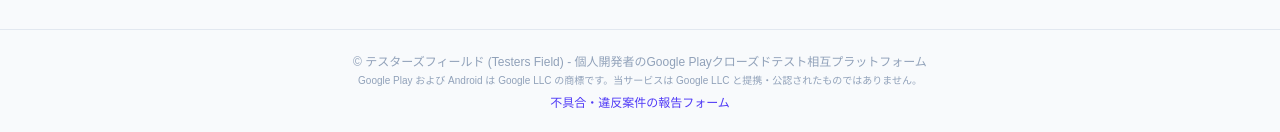
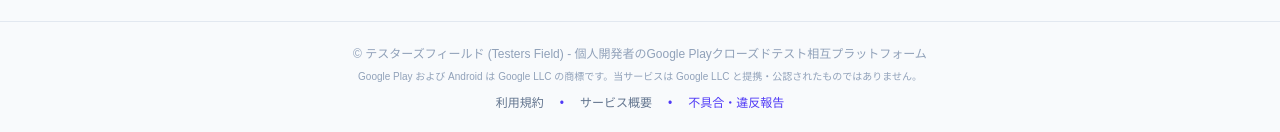
Before and after one commit to yutoookawa/tespo-app, a Next.js app: page / in a window 1280 px wide. Shown: the part 665-797 px from the top of the page. Built offline with nearby package versions, Linux system fonts and the light colour scheme; no server answers; the database is empty.

Commit message:
feat: add terms of service links to footer and signup modal

```diff
--- a/src/app/page.tsx
+++ b/src/app/page.tsx
@@ -625,7 +625,7 @@ export default function Home() {
                   <Share2 className="w-3.5 h-3.5" />
                   <span>Xでサービスをシェア</span>
                 </button>
-                <p className="text-[10px] text-slate-400 text-center">Version 1.2.2</p>
+                <p className="text-[10px] text-slate-400 text-center">Version 1.2.3</p>
               </div>
             </div>
             <div className="flex-1" onClick={() => setIsMenuOpen(false)} />
@@ -633,7 +633,7 @@ export default function Home() {
         )}
 
         <div className="max-w-md mx-auto px-4 pt-3 space-y-3">
-          {/* 保有ポイント ＆ 見やすいトーンの公式Googleグループ参加ボタン */}
+          {/* 保有ポイント ＆ 公式Googleグループ参加ボタン */}
           <div className="bg-gradient-to-r from-indigo-600 to-violet-600 rounded-xl px-3.5 py-2.5 text-white shadow-sm flex items-center justify-between gap-2">
             <div className="flex items-center gap-2">
               <span className="text-xs text-indigo-100">保有:</span>
@@ -993,12 +993,26 @@ export default function Home() {
       </div>
 
       {/* フッター */}
-      <footer className="mt-12 border-t border-slate-200 py-6 text-center text-xs text-slate-400">
+      <footer className="mt-12 border-t border-slate-200 py-6 text-center text-xs text-slate-400 space-y-2">
         <p>© テスターズフィールド (Testers Field) - 個人開発者のGoogle Playクローズドテスト相互プラットフォーム</p>
-        <p className="text-[10px] text-slate-400 mt-1">Google Play および Android は Google LLC の商標です。当サービスは Google LLC と提携・公認されたものではありません。</p>
-        <div className="mt-2 flex justify-center gap-4 text-indigo-600">
+        <p className="text-[10px] text-slate-400">Google Play および Android は Google LLC の商標です。当サービスは Google LLC と提携・公認されたものではありません。</p>
+        <div className="flex justify-center items-center gap-4 text-xs text-indigo-600 pt-1">
+          <button
+            onClick={() => setActiveManualModal('terms')}
+            className="hover:underline text-slate-500 font-medium"
+          >
+            利用規約
+          </button>
+          <span>•</span>
+          <button
+            onClick={() => setActiveManualModal('about')}
+            className="hover:underline text-slate-500 font-medium"
+          >
+            サービス概要
+          </button>
+          <span>•</span>
           <a href="https://forms.gle/3sTTB61MrBeghMTd6" target="_blank" rel="noopener noreferrer" className="hover:underline">
-            不具合・違反案件の報告フォーム
+            不具合・違反報告
           </a>
         </div>
       </footer>
@@ -1093,6 +1107,20 @@ export default function Home() {
                   className="w-full px-3 py-2 border border-slate-300 rounded-lg text-sm"
                 />
               </div>
+
+              {isSignUp && (
+                <p className="text-[11px] text-slate-500 text-center leading-relaxed">
+                  登録ボタンを押すことで、
+                  <button
+                    type="button"
+                    onClick={() => setActiveManualModal('terms')}
+                    className="text-indigo-600 hover:underline font-semibold"
+                  >
+                    利用規約
+                  </button>
+                  に同意したものとみなします。
+                </p>
+              )}
 
               {isSignUp && !hasJoinedGroup && (
                 <p className="text-[11px] text-red-500 text-center font-medium">
```
